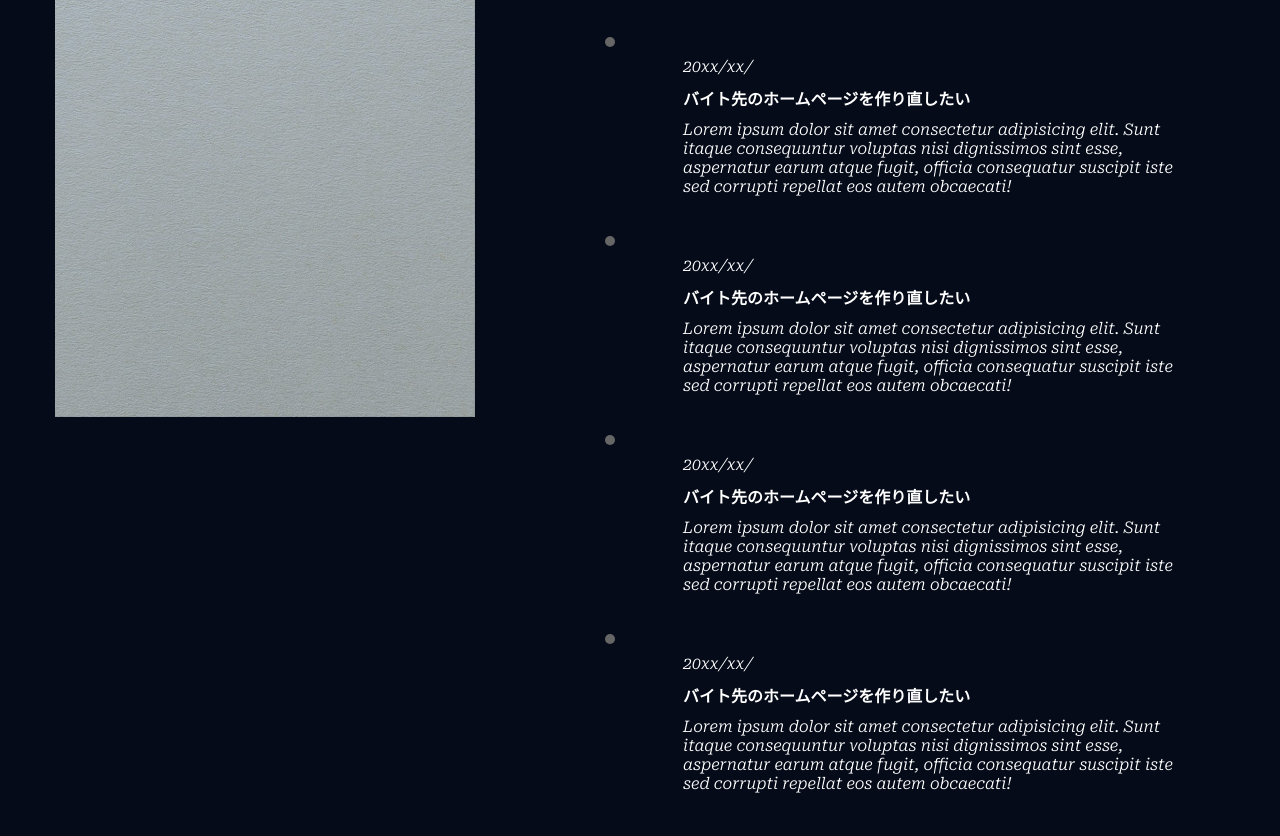
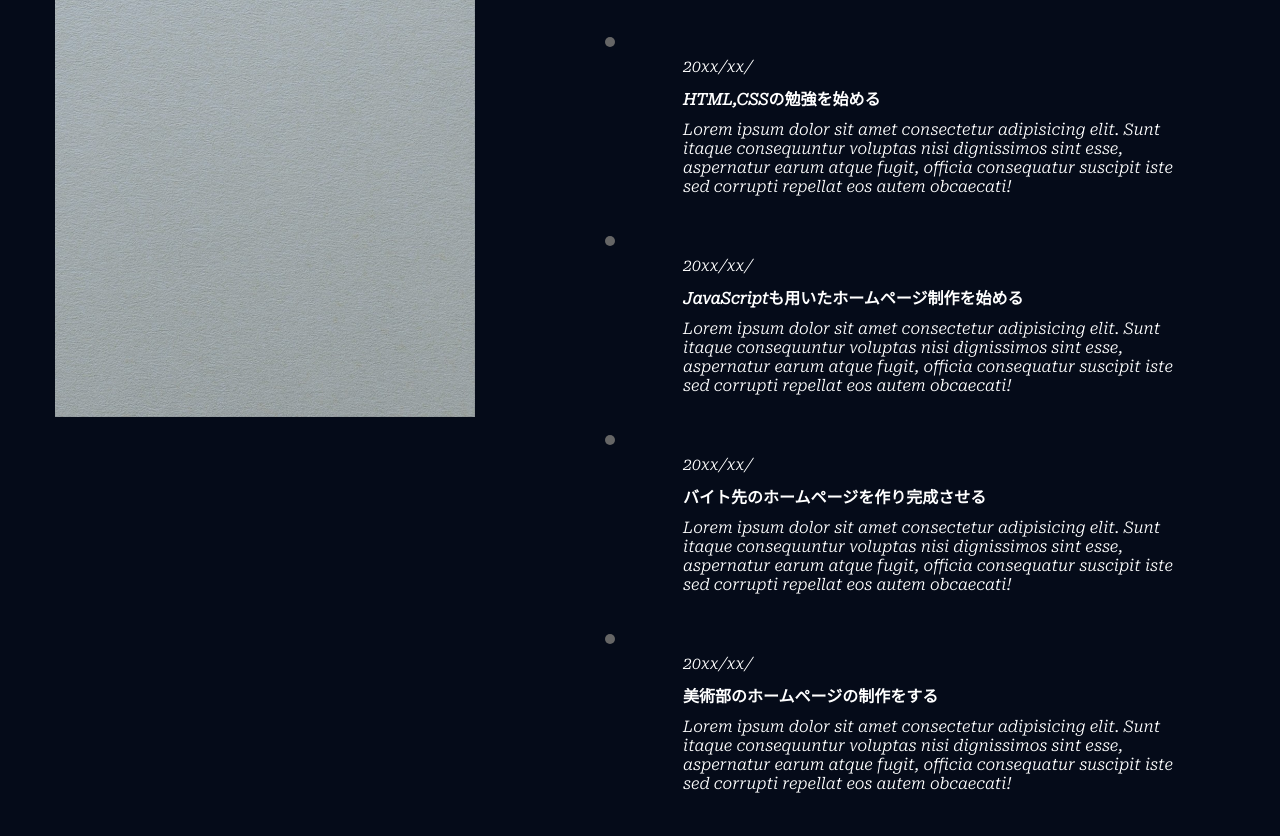
Before and after one commit to 0xmiyake/portfolio02, a plain HTML site: page history.html in a window 1280 px wide. Shown: the part 344-1180 px from the top of the page. Drawn offline with nearby package versions, Linux system fonts and the light colour scheme; a web font is replaced by a local one.

Commit message:
Update history.html

```diff
--- a/history.html
+++ b/history.html
@@ -39,7 +39,7 @@
                         <dl>
                             <dt>20xx/xx/</dt>
                             <dd>
-                                <strong>バイト先のホームページを作り直したい</strong>
+                                <strong>HTML,CSSの勉強を始める</strong>
                                 Lorem ipsum dolor sit amet consectetur adipisicing elit. Sunt itaque consequuntur voluptas nisi dignissimos sint esse, aspernatur earum atque fugit, officia consequatur suscipit iste sed corrupti repellat eos autem obcaecati!
                             </dd>
                         </dl>
@@ -51,7 +51,7 @@
                         <dl>
                             <dt>20xx/xx/</dt>
                             <dd>
-                                <strong>バイト先のホームページを作り直したい</strong>
+                                <strong>JavaScriptも用いたホームページ制作を始める</strong>
                                 Lorem ipsum dolor sit amet consectetur adipisicing elit. Sunt itaque consequuntur voluptas nisi dignissimos sint esse, aspernatur earum atque fugit, officia consequatur suscipit iste sed corrupti repellat eos autem obcaecati!
                             </dd>
                         </dl>
@@ -63,7 +63,7 @@
                         <dl>
                             <dt>20xx/xx/</dt>
                             <dd>
-                                <strong>バイト先のホームページを作り直したい</strong>
+                                <strong>バイト先のホームページを作り完成させる</strong>
                                 Lorem ipsum dolor sit amet consectetur adipisicing elit. Sunt itaque consequuntur voluptas nisi dignissimos sint esse, aspernatur earum atque fugit, officia consequatur suscipit iste sed corrupti repellat eos autem obcaecati!
                             </dd>
                         </dl>
@@ -75,7 +75,7 @@
                         <dl>
                             <dt>20xx/xx/</dt>
                             <dd>
-                                <strong>バイト先のホームページを作り直したい</strong>
+                                <strong>美術部のホームページの制作をする</strong>
                                 Lorem ipsum dolor sit amet consectetur adipisicing elit. Sunt itaque consequuntur voluptas nisi dignissimos sint esse, aspernatur earum atque fugit, officia consequatur suscipit iste sed corrupti repellat eos autem obcaecati!
                             </dd>
                         </dl>
```
